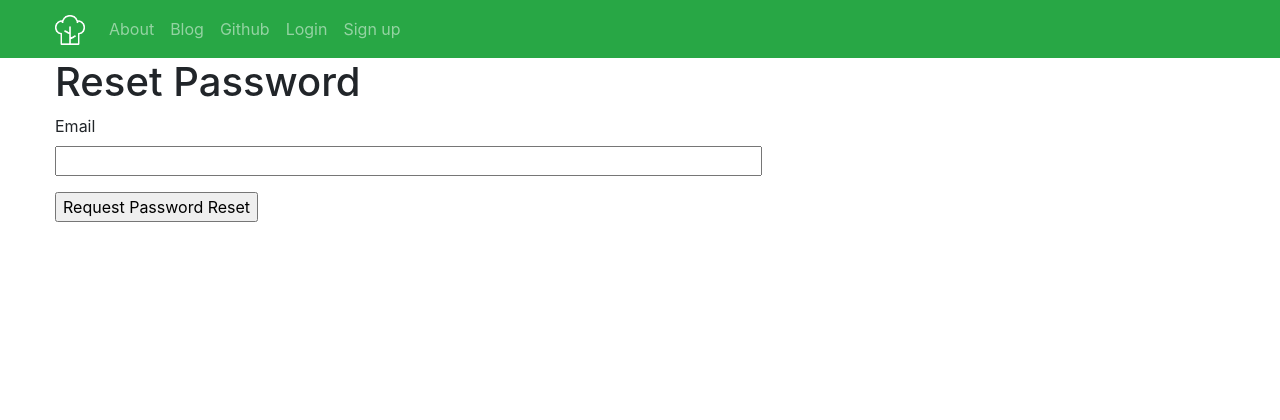
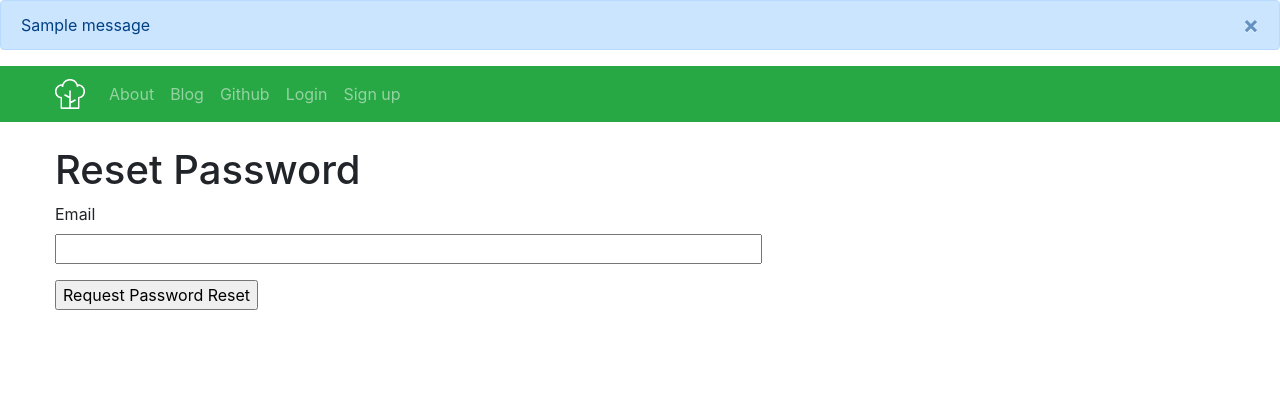
Before and after one commit to sbuergers/sustainable-recipe-recommender-website, a Flask app: page /auth/reset_password_request in a window 1280 px wide. Shown: the top 420 px of the page. Run offline with Flask 2, Linux system fonts and the light colour scheme; one stand-in notice (Sample message) is shown; parts of the project's set-up code (start-up, migrations or seed data) failed here and were passed over; some libraries are stand-ins or nearby versions.

Commit message:
fixed routing errors for pw reset and enabled flask flash messaging in base.html

```diff
--- a/application/auth/routes.py
+++ b/application/auth/routes.py
@@ -64,7 +64,6 @@ def signin():
         user_obj = User.query.filter_by(
                        username=login_form.username.data).first()
         login_user(user_obj, remember=False)
-        flash('You have logged in successfully.', 'success')
         return redirect(url_for('main.home'))
 
     return render_template('signin.html', login_form=login_form)
@@ -77,7 +76,6 @@ def logout():
         return redirect(url_for('main.home'))
 
     logout_user()
-    flash('You have logged out successfully.', 'success')
     return redirect(url_for('main.home'))
 
 
--- a/application/templates/base.html
+++ b/application/templates/base.html
@@ -1,5 +1,20 @@
 <!-- inspired by https://rapidapi.com/blog/build-food-website/ -->
 {% from 'field-macro.html' import displayField %}
+
+<!-- Flask flash messages -->
+{% with messages = get_flashed_messages() %}
+    {% if messages %}
+        {% for message in messages %}
+            <div class="alert alert-primary alert-dismissible fade show" role="alert">
+                <span>{{ message }}</span>
+                <button type="button" class="close" data-dismiss="alert" aria-label="Close">
+                <span aria-hidden="true">&times;</span>
+                </button>
+            </div>
+        {% endfor %}
+    {% endif %}
+{% endwith %}
+
 <!doctype html>
 <html lang="en">
 
@@ -69,6 +84,7 @@
                 {% endblock %}
             </div><!--/container-->
         </div>
+
     </body>
 
 
--- a/application/templates/reset-password-request.html
+++ b/application/templates/reset-password-request.html
@@ -10,6 +10,7 @@
 {% endblock %}
 
 {% block body %}
+    <br>
     <h1>Reset Password</h1>
     <form action="" method="post">
         {{ form.hidden_tag() }}
--- a/application/templates/reset-password.html
+++ b/application/templates/reset-password.html
@@ -10,6 +10,7 @@
 {% endblock %}
 
 {% block body %}
+    <br>
     <h1>Reset Your Password</h1>
     <form action="" method="post">
         {{ form.hidden_tag() }}
```
